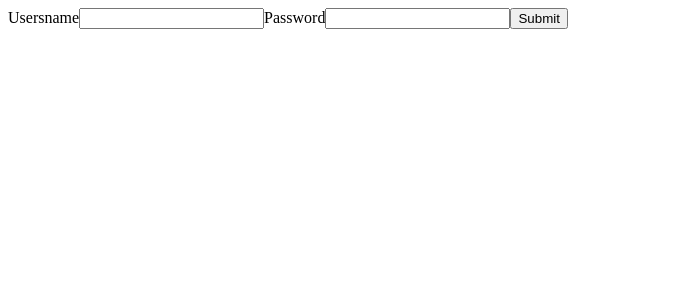
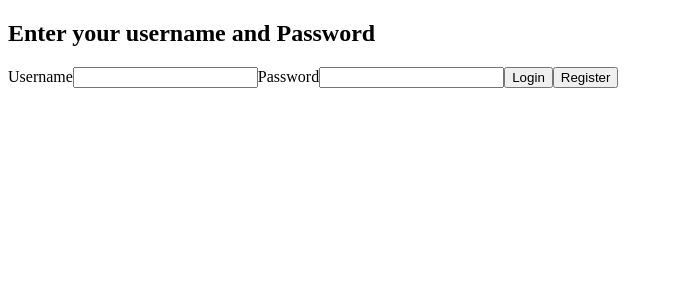
Before and after one commit to Bw-pt-Dad-Jokes-6/Front-End-, a React (Create React App) app: page / in a window 1280 px wide. Shown: the top 300 px of the page, without its empty margins (0-673 px from the left). Built offline with nearby package versions, Linux system fonts and the light colour scheme.

Commit message:
added login form stuff

```diff
--- a/src/App.js
+++ b/src/App.js
@@ -1,21 +1,23 @@
-import React from "react";
+import React, {useState} from "react";
 import { BrowserRouter as Router, Route } from 'react-router-dom';
+
 import Login from './components/Login';
+import JokeList from './components/JokeList'
+import PrivateRoute from './components/PrivateRoute'
 
 import "./App.scss"
 
 function App() {
+
+
   return (
     <Router>
-      <div
-        className="App"
-        onClick={(e) => { console.log("yeeet") }}
-      >
-        <Route path='/'>
+      <>
+        <Route exact path='/'>
           <Login />
         </Route>
-
-      </div>
+        <PrivateRoute path='/jokes/' component={JokeList}/>
+      </>
     </Router>
   );
 }
--- /dev/null
+++ b/src/components/JokeList.js
@@ -0,0 +1,11 @@
+import React from 'react'
+
+const JokeList = (props) => {
+  return (
+    <>
+      JokeList
+    </>
+  )
+}
+
+export default JokeList
--- a/src/components/Login.js
+++ b/src/components/Login.js
@@ -1,27 +1,65 @@
-import React, { useState } from 'react';
+import React, {useState} from 'react'
+import axios from 'axios'
+import {Redirect} from 'react-router-dom'
 
 
+const Login = (props) => {
+  const [baseURL] = useState("https://webpt7-dad-jokes.herokuapp.com/")
 
-const Login = () => {
+  const [apiAuthLoginUrlSlug] = useState("api/auth/login/")
+  const [apiAuthRegisterUrlSlug] = useState("api/auth/register/")
+
   const [login, setLogin] = useState({
     username: "",
     password: ""
   });
 
+  const [bannerMessage, setBannerMessage] = useState("Enter your username and Password")
+
+  const handleLogin = (e) => {
+    e.preventDefault()
+    axios.post(`${baseURL}${apiAuthLoginUrlSlug}`, login)
+      .then((res) => {
+        console.log(res)
+        setBannerMessage("Logging In")
+        localStorage.setItem('token', res.data.payload)
+        props.history.push('/jokes/')
+      })
+      .catch((err) =>{
+        console.log(err)
+        setBannerMessage("Sorry that is an invalid login, did you mean to hit the register button?")
+      })
+  }
+
+  const handleRegister = (e) => {
+    e.preventDefault()
+    axios.put(`${baseURL}${apiAuthRegisterUrlSlug}`, login)
+      .then((res) => {
+        console.log(res)
+        setBannerMessage("Registering")
+        handleLogin(e)
+      })
+      .catch((err) =>{
+        console.log(err)
+        setBannerMessage("This should not happen... rick and morty loves submissions... write to them today")
+      })
+  }
 
 
   return (
     <>
+      <h2>
+        {bannerMessage}
+      </h2>
       <form
         onSubmit={e => {
-          e.preventDefault();
-          console.log("sumbitted")
+          handleLogin(e)
         }}
       >
         <label
           htmlFor="username"
         >
-          Usersname
+          Username
           <input
             name="username"
             value={login.username}
@@ -42,7 +80,15 @@ const Login = () => {
             }}
           />
         </label>
-        <button type="submit">Submit</button>
+        <button type="submit">Login</button>
+        <button
+          type="button"
+          onClick={(e)=>{
+            handleRegister(e)
+          }}
+        >
+          Register
+        </button>
       </form>
     </>
   )
--- /dev/null
+++ b/src/components/PrivateRoute.js
@@ -0,0 +1,19 @@
+import React from 'react'
+import { Route, Redirect } from "react-router-dom"
+
+const PrivateRoute = ({ component: Component, ...rest }) => {
+
+    console.log(`token state:${localStorage.getItem('token') }`)
+    return (
+        <Route
+            {...rest}
+            render={props =>
+                localStorage.getItem('token') ?
+                    (<Component {...props} />) :
+                    (<Redirect to="/" />)
+            }
+        />
+    )
+}
+
+export default PrivateRoute
```
Also changed, not shown: src/components/axiosWithAuth.js (added, +12 -0 lines).
